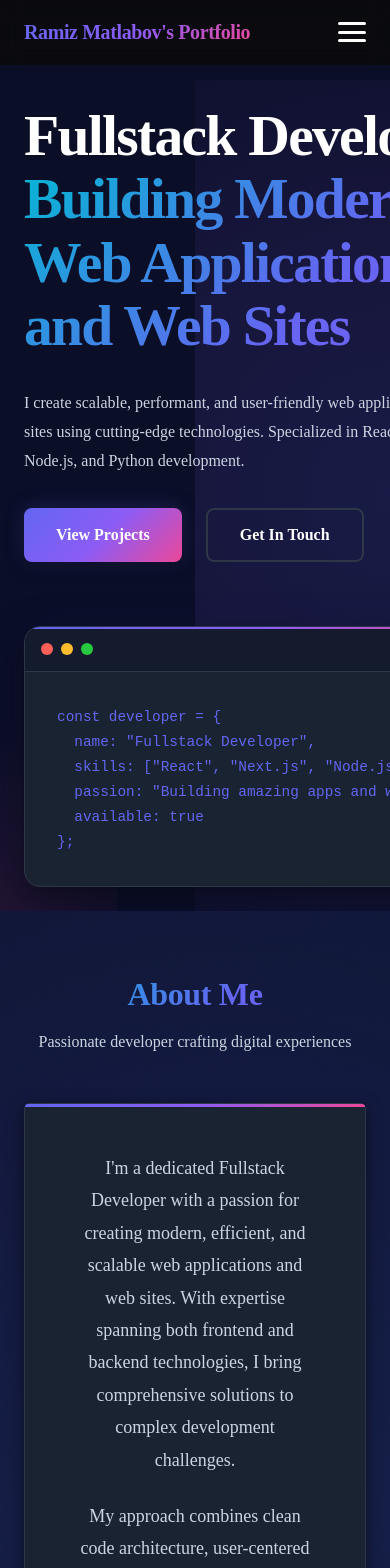
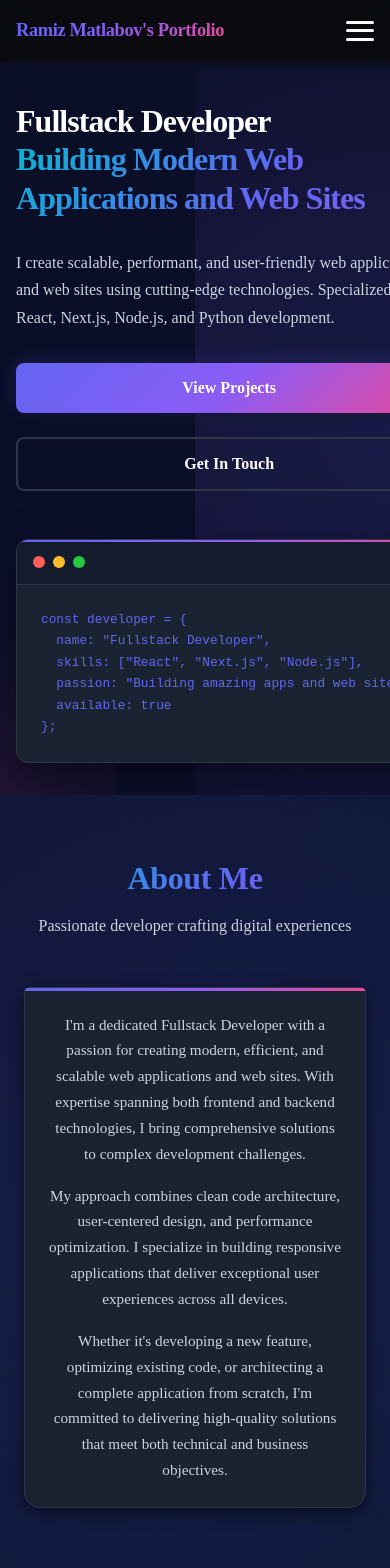
Before and after one commit to RamizMatlabov/MYPortfolio, a Next.js app: page / in a window 390 px wide. Shown: the top 1568 px of the page. Built offline with nearby package versions, Linux system fonts and the light colour scheme.

Commit message:
Enhance responsive styles across multiple components: adjust padding, font sizes, and layout for improved mobile experience in page, header, scrollToTop, projectCard, and skillCard modules.

```diff
--- a/app/components/Header/Header.module.scss
+++ b/app/components/Header/Header.module.scss
@@ -23,6 +23,10 @@
   display: flex;
   justify-content: space-between;
   align-items: center;
+
+  @media (max-width: 480px) {
+    padding: var(--spacing-sm);
+  }
 }
 
 .logo {
@@ -41,6 +45,14 @@
 
   @media (max-width: 768px) {
     font-size: 1.25rem;
+  }
+
+  @media (max-width: 480px) {
+    font-size: 1.15rem;
+    white-space: nowrap;
+    overflow: hidden;
+    text-overflow: ellipsis;
+    max-width: 250px;
   }
 }
 
--- a/app/components/ProjectCard/ProjectCard.module.scss
+++ b/app/components/ProjectCard/ProjectCard.module.scss
@@ -29,6 +29,10 @@
   font-weight: 700;
   color: var(--text-primary);
   margin-bottom: var(--spacing-xs);
+
+  @media (max-width: 480px) {
+    font-size: 1.25rem;
+  }
 }
 
 .description {
--- a/app/components/ScrollToTop.module.scss
+++ b/app/components/ScrollToTop.module.scss
@@ -17,6 +17,20 @@
   opacity: 0;
   transform: translateY(40px);
   transition: opacity 0.4s, transform 0.4s, background 0.1s ease;
+
+  @media (max-width: 768px) {
+    right: 1rem;
+    bottom: 1.5rem;
+    width: 44px;
+    height: 44px;
+  }
+
+  @media (max-width: 480px) {
+    right: 0.75rem;
+    bottom: 1rem;
+    width: 40px;
+    height: 40px;
+  }
 }
 
 .scrollToTopBtn.visible {
--- a/app/components/SkillCard/SkillCard.module.scss
+++ b/app/components/SkillCard/SkillCard.module.scss
@@ -45,6 +45,10 @@
   transition: all var(--transition-base);
   filter: drop-shadow(0 4px 8px rgba(0, 0, 0, 0.3));
 
+  @media (max-width: 480px) {
+    font-size: 2.5rem;
+  }
+
   svg {
     width: 100%;
     height: 100%;
--- a/app/page.module.scss
+++ b/app/page.module.scss
@@ -10,6 +10,10 @@
 
 .main {
   padding-top: 80px;
+
+  @media (max-width: 768px) {
+    padding-top: 70px;
+  }
 }
 
 // ============================================
@@ -48,7 +52,11 @@
 
   @media (max-width: 768px) {
     min-height: auto;
-    padding: calc(var(--spacing-2xl) - 40px) 0;
+    padding: var(--spacing-xl) 0;
+  }
+
+  @media (max-width: 480px) {
+    padding: var(--spacing-lg) 0;
   }
 }
 
@@ -75,6 +83,11 @@
     grid-template-columns: 1fr;
     gap: var(--spacing-2xl);
   }
+
+  @media (max-width: 480px) {
+    padding: 0 var(--spacing-sm);
+    gap: var(--spacing-xl);
+  }
 }
 
 .heroText {
@@ -88,7 +101,12 @@
   line-height: 1.1;
   letter-spacing: -0.03em;
   color: var(--text-primary);
-  font-size: 3.6rem;
+  font-size: clamp(2rem, 8vw, 3.6rem);
+
+  @media (max-width: 768px) {
+    font-size: clamp(2rem, 6vw, 2.5rem);
+    line-height: 1.2;
+  }
 }
 
 .gradientText {
@@ -106,12 +124,26 @@
   line-height: 1.8;
   color: var(--text-secondary);
   max-width: 600px;
+
+  @media (max-width: 768px) {
+    font-size: clamp(1rem, 3vw, 1.1rem);
+    line-height: 1.7;
+  }
 }
 
 .heroButtons {
   display: flex;
   gap: var(--spacing-md);
   flex-wrap: wrap;
+
+  @media (max-width: 480px) {
+    flex-direction: column;
+    width: 100%;
+
+    button {
+      width: 100%;
+    }
+  }
 }
 
 .primaryButton,
@@ -199,6 +231,11 @@
   box-shadow: var(--shadow-lg), 0 0 40px rgba(99, 102, 241, 0.1);
   position: relative;
 
+  @media (max-width: 768px) {
+    max-width: 100%;
+    border-radius: 12px;
+  }
+
   &::before {
     content: "";
     position: absolute;
@@ -246,6 +283,11 @@
   color: var(--text-primary);
   overflow-x: auto;
 
+  @media (max-width: 768px) {
+    padding: var(--spacing-md);
+    font-size: 0.8rem;
+  }
+
   code {
     color: var(--accent-primary);
   }
@@ -274,6 +316,18 @@
   border-radius: 6px 6px 16px 16px;
   border: 1px solid var(--border-color);
   box-shadow: var(--shadow-md);
+
+  @media (max-width: 768px) {
+    padding: var(--spacing-lg);
+    font-size: 1rem;
+    line-height: 1.7;
+    gap: var(--spacing-sm);
+  }
+
+  @media (max-width: 480px) {
+    padding: var(--spacing-md);
+    font-size: 0.95rem;
+  }
 
   &::before {
     content: "";
@@ -360,6 +414,17 @@
   border-radius: 20px;
   border: 1px solid rgba(99, 102, 241, 0.2);
   backdrop-filter: blur(10px);
+
+  @media (max-width: 768px) {
+    font-size: 1.1rem;
+    padding: var(--spacing-md);
+    margin-bottom: var(--spacing-2xl);
+  }
+
+  @media (max-width: 480px) {
+    font-size: 1rem;
+    padding: var(--spacing-sm);
+  }
 }
 
 .contactForm {
@@ -408,8 +473,14 @@
   }
 
   @media (max-width: 768px) {
-    padding: var(--spacing-xl);
+    padding: var(--spacing-lg);
     border-radius: 20px;
+    margin-bottom: var(--spacing-2xl);
+  }
+
+  @media (max-width: 480px) {
+    padding: var(--spacing-md);
+    border-radius: 16px;
   }
 }
 
@@ -420,7 +491,7 @@
 
   @media (max-width: 768px) {
     grid-template-columns: 1fr;
-    gap: 0;
+    gap: var(--spacing-md);
   }
 }
 
@@ -523,6 +594,7 @@
 
   @media (max-width: 480px) {
     grid-template-columns: repeat(2, 1fr);
+    gap: var(--spacing-sm);
   }
 }
 
@@ -543,6 +615,12 @@
   overflow: hidden;
   text-decoration: none;
   cursor: pointer;
+
+  @media (max-width: 480px) {
+    padding: var(--spacing-md);
+    gap: var(--spacing-sm);
+    border-radius: 16px;
+  }
 
   &::before {
     content: "";
```
